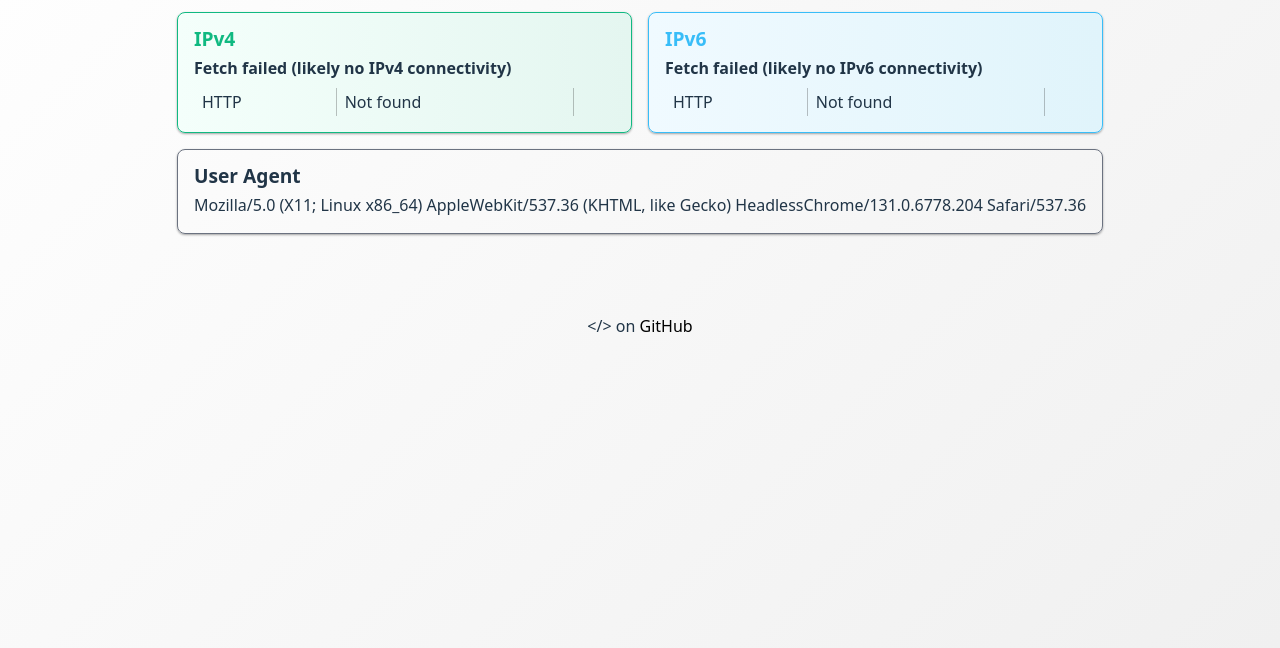
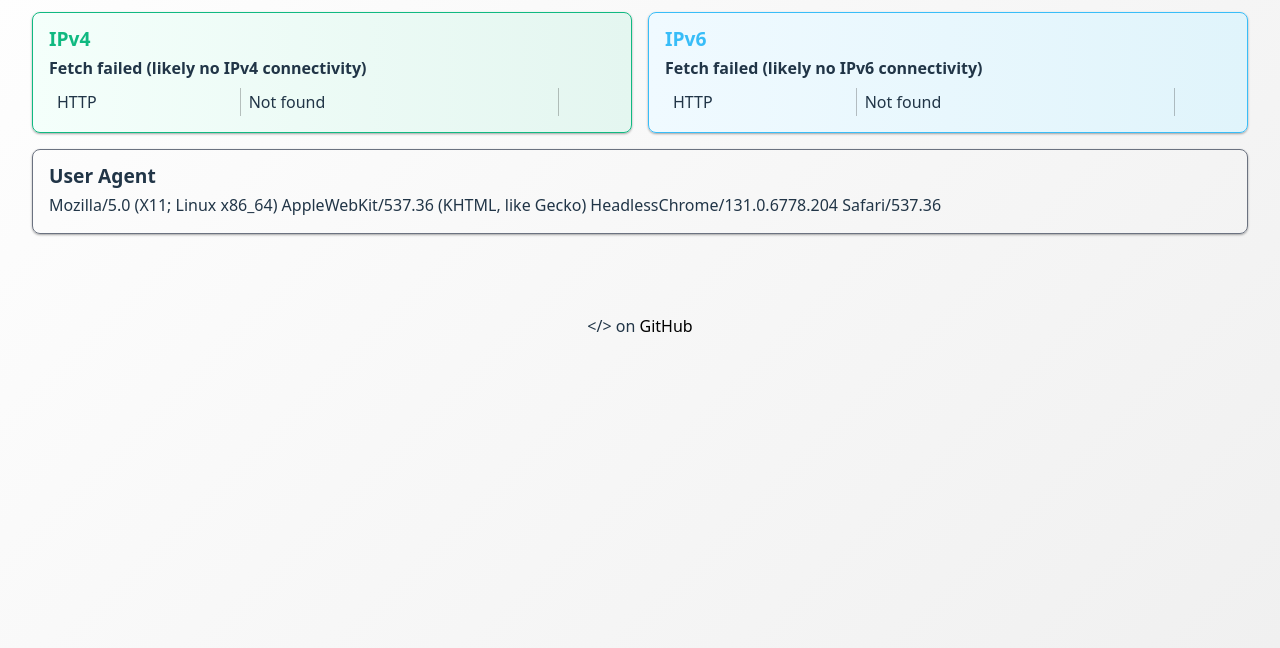
Before and after one commit to joariasl/ipcheckr-web, a website built with Vite: page index.html in a window 1280 px wide. Shown: the part 152-800 px from the top of the page. Built offline with nearby package versions, Linux system fonts and the light colour scheme.

Commit message:
Fix main width for Chrome

```diff
--- a/src/style.css
+++ b/src/style.css
@@ -52,8 +52,11 @@ h2 {
   padding: 2rem;
 }
 
+header, main, footer {
+  width: 100%;
+}
+
 header, footer {
-  width: 100%;
   text-align: center;
 }
 
```
